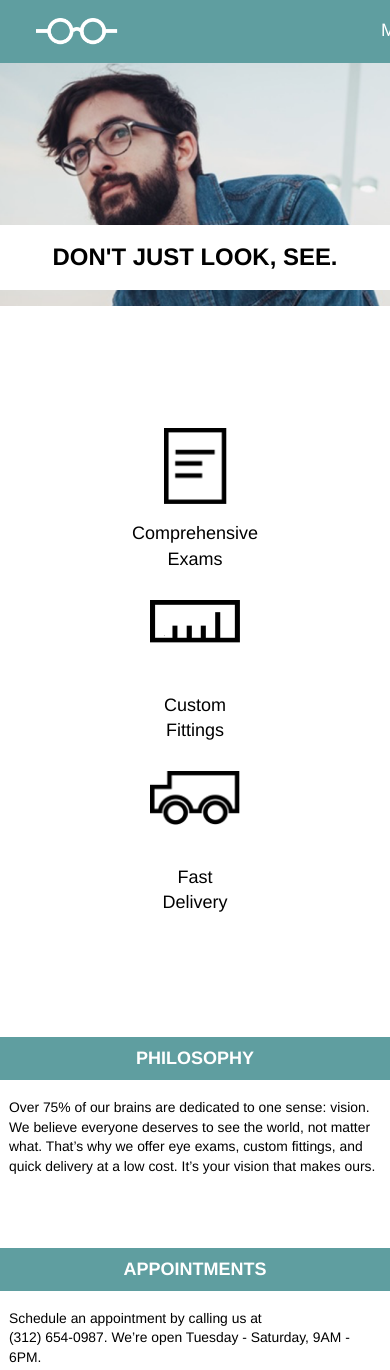
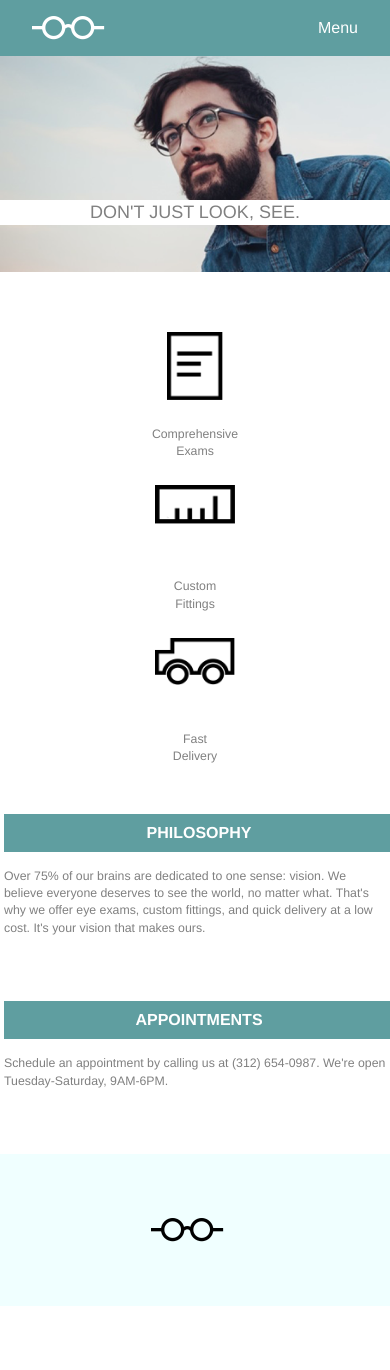
Before and after one commit to sophiekoffler/Tortoseshell-Optics, a plain HTML site: page index.html in a window 390 px wide. Shown: the top 1370 px of the page. After the commit the page ends 1306 px from the top, so only its background shows below. Drawn offline with Linux system fonts and the light colour scheme.

Commit message:
finished

```diff
--- a/index.html
+++ b/index.html
@@ -1,77 +1,80 @@
 <!DOCTYPE html>
 <html lang="en" dir="ltr">
   <head>
-    <meta charset="utf-8">
-    <meta name="viewport" content="width=device-width">
-    <title>Tortoiseshell Optics</title>
+    <meta charset="utf-8" content="width=device-width">
     <link href="./resources/css/reset.css" type="text/css" rel="stylesheet" />
     <link href="./resources/css/style.css" type="text/css" rel="stylesheet" />
+    <title>Tortoiseshell Optics</title>
   </head>
   <body>
-    <header >
-      <div id="headerC" class="container horizontal  ">
+    <div id="banner" >
+      <div class="container">
+      <header class="horizontal">
         <div id="logo" class="horizontal">
-          <img src="./resources/logo-white.png">
-          <span>Tortoiseshell Optics</span>
+          <img src="./resources/logo-white.png" >
+          <span class="desktop">Tortoiseshell Optics</span>
         </div><!-- logo -->
-        <nav class="desktop">
-          <ul class="horizontal">
-            <li><a href="#">Services</a></li>
-            <li><a href="#">Products</a></li>
-            <li><a href="#">Contact</a></li>
+        <nav  class="desktop">
+          <ul >
+            <li><a href="">Services</a></li>
+            <li><a href="">Products</a><li>
+            <li><a href="">Contact</a></li>
           </ul>
+
         </nav>
         <nav class="mobile">
           <ul>
-            <li><a href="#">Menu</a></li>
+            <li><a href="">Menu</a></li>
           </ul>
         </nav>
-      </div> <!-- headerC -->
-        <div id="banner" class="horizontal container">
-          <span>DON'T JUST LOOK, SEE.</span>
+        </header>
+        <div id="ad" >
+      <span class="desktop" >DON'T JUST LOOK, SEE.</span>
+      </div><!-- ad -->
+      <div id="mad" class="mobile">
+      <p  >DON'T JUST LOOK, SEE.</p>
+      </div>
+
+      </div>
     </div><!-- banner -->
-    </header>
-    <main class="container">
-      <div id="serviceC" class="horizontal">
+    <div id="services" class="container horizontal">
       <div id="s1" class="service vertical">
-          <img src="./resources/paper-icon.png" />
-            <div class="serviceInfo">
+        <img src="./resources/paper-icon.png" >
+        <div>
           <p>Comprehensive</p>
           <p>Exams</p>
         </div>
       </div><!-- s1 -->
       <div id="s2" class="service vertical">
-          <img src="./resources/ruler-icon.png"/ >
-            <div class="serviceInfo">
+        <img src="./resources/ruler-icon.png" >
+        <div>
           <p>Custom</p>
           <p>Fittings</p>
         </div>
       </div><!-- s2 -->
       <div id="s3" class="service vertical">
-          <img src="./resources/truck-icon.png"/ >
-            <div class="serviceInfo">
+        <img src="./resources/truck-icon.png" >
+        <div>
           <p>Fast</p>
           <p>Delivery</p>
         </div>
       </div><!-- s3 -->
-      </div><!-- serviceC -->
-      <div id="infoC" class="horizontal">
-        <div id="philC" class="vertical info">
-          <h3 class="infoLabel">PHILOSOPHY</h3>
-          <p>Over 75% of our brains are dedicated to one sense: vision. We believe everyone deserves to see the world, not matter what. That’s why we offer eye exams, custom fittings, and quick delivery at a low cost. It’s your vision that makes ours.</p>
-        </div><!-- philC -->
-        <div id="apptC" class="vertical info">
-          <h3 class="infoLabel">APPOINTMENTS</h3>
-          <p>Schedule an appointment by calling us at</p>
-          <p> (312) 654-0987. We’re open Tuesday - Saturday, 9AM - 6PM. </p>
-        </div><!-- apptC -->
-      </div><!-- infoC -->
-
-    </main>
-    <footer class="horizontal">
-      <img src="./resources/logo-black.png" >
-      <p> Copyright Tortoiseshell Optics</p>
-      </div>
+    </div><!-- services-->
+    <div id="info" class="container horizontal">
+      <div id="i1" class="info">
+        <p class="span">PHILOSOPHY</p>
+        <p>Over 75% of our brains are dedicated to one sense: vision. We believe everyone
+          deserves to see the world, no matter what. That's why we offer eye exams, custom fittings, and quick delivery at a low cost. It's your vision that makes ours.</p>
+      </div><!-- i1 -->
+      <div id="i2" class="info">
+        <p class="span">APPOINTMENTS</p>
+        <p>Schedule an appointment by calling us at (312) 654-0987. We're open
+        Tuesday-Saturday, 9AM-6PM.</p>
+      </div><!-- i2 -->
+    </div><!-- info -->
+    <footer class="container horizontal">
+      <img src="./resources/logo-black.png">
+      <p class="desktop">Copyright Tortoiseshell Optics</p>
     </footer>
   </body>
 </html>
--- a/resources/css/style.css
+++ b/resources/css/style.css
@@ -1,135 +1,134 @@
-body,html{font-size: 18px}
+body {font-size: 18px;
+      line-height: 1.4;
+      font-family:Helvetica;
+      color:grey;}
 
-body{font-family: Helvetica;
-    line-height: 1.4;
-    margin:0 auto;}
-
-.mobile {display:none;}
-.container {width:960px;margin:0 auto;}
-
+.horizontal {display:flex;}
 .vertical {display:flex;
           flex-direction: column;}
-
-.horizontal {display: flex;
-            flex-direction: row;}
-
-header {background-image:url("./../main banner background.png");
-      background-position: center;
+.container {margin:0 auto;
+            max-width: 960px;}
+.mobile {display:none;}
+#banner {background-image: url("./../mainbannerbackground.png");
+        background-size: cover;
         background-repeat: no-repeat;
-        height:30rem;
-        background-size: cover;
+        height:31rem;
         padding-top:1rem;
-        width:100%;
-        overflow:auto;}
-
-#headerC {justify-content: space-between;
-          padding:1rem 2rem;
-          background-color:cadetblue;
-          color:white;
 
         }
-#logo {justify-content: center;}
-#headerC img{height:1.5rem;
-              padding-right:1rem;
+header {background-color:cadetblue;
+        color: white;
+        font-size: 1rem;
+        padding: 1rem 2rem;
+        justify-content: space-between;
+        align-items: center;
         }
-nav ul li a{text-decoration: none;
+header nav ul {list-style: none;}
+header nav ul li {
+                  padding-right:2rem;
+                  display: inline;}
+a {text-decoration:none;
   color:white;}
-nav ul li {padding-right:2rem;}
-nav ul li:last-of-type{padding-right: 0;}
+header nav ul li:last-of-type {padding-right:0;}
+header img {height:1.5rem;
+            margin-right:1rem;}
+#ad {
+      margin-top:11rem;
+      margin-right:0rem;
+      text-align: right;
+    }
+#ad span{font-weight: bold;
+              font-size:2rem;
+              line-height: 1.2;
+              padding: 1.5rem 5rem;
+              background-color:white;
+              color:grey;
+              margin-right:-2rem;
+              }
+#logo {align-items: center;}
+.service {height:8rem;
+          padding-right:6rem;
+          justify-content: space-between;
+          align-items: center;
+          text-align:center;}
+.service:last-of-type{padding-right:0;}
+#services {padding:3rem 0;
+          justify-content: center;}
+#s1 img {width:3.5rem;}
+#s2 img, #s3 img {width:5rem;}
+#info {justify-content: center;
+      margin-bottom:5rem;
 
-#banner span {font-weight: bold;
-    font-size: 2rem;
-    line-height: 1.2;
-    padding:1.5rem 5rem 1.5rem 5rem;
-    background-color: white;
-    color:black;    }
-
-#banner {margin-top:10rem;
-        flex-direction: row-reverse;}
-
-#serviceC {justify-content: center;
-          padding:3rem 0 3rem 0;}
-.service {justify-content: space-between;
-          align-items: center;
-          height: 8rem;
-          margin-right:6rem;}
-
-.service:last-of-type {margin-right:0}
-
-#s3 img,#s2 img {max-width: 5rem;}
-#s1 img {max-width: 3.5rem;}
-
-.serviceInfo{text-align: center;}
-
-.service:last-of-type{margin-right:0;}
-#infoC {justify-content: center;}
-.info {width:35%;
-      margin-right:5%;}
-.info:last-of-type {margin-right:0;}
-.infoLabel {background-color:cadetblue;
+      }
+#info .span {background-color:cadetblue;
             color:white;
-            padding:0.5rem 0 0.5rem 1.25rem;
+            padding:.5rem 0 .5rem 1.25rem;
             width:10rem;
             font-weight: bold;
             font-size: 1rem;
             margin-bottom:1rem;}
-main {margin-bottom:5rem;}
-footer{background-color: azure;
-      width:960px;
-      margin:5rem auto 0 auto;
-      align-items: center;}
+.info {width:35%;
+      padding-right:5%;}
+.info:last-of-type {padding-right:0;}
+footer {background-color:azure;
+        align-items: flex-end;
+        padding:4rem 0 4rem 4rem;
+        }
+footer img{margin-right:1rem;
+          height:1.5rem;}
 
-footer img {height: 1.5rem;
-            margin: 4rem 1rem 4rem 4rem }
-@media only screen and (max-width:1024px){
-  .container{width:100%}
-header {height:22rem;
+@media only screen and (max-width:960px){
+  #banner {height:22rem;
+
           padding-top:0;}
-#headerC {width:100%;}
-  #banner span{padding:0.75rem 4rem 0.75rem 4rem;
-            font-size: 1.33rem;}
-  #banner {margin-right:2rem;
-          margin-top:5rem;}
-      footer {width:100%;}
+          #ad {margin-top:8.55rem;
+            margin-right:6rem;
+          }
+          #ad span {padding:.75rem 4rem;
+                    font-size:1.33rem;
                   }
 
-@media only screen and (max-width:700px){
-  .desktop {display:none;}
-    .mobile {display:block;
 }
-    #logo span {display:none;}
+@media only screen and (max-width:640px){
+  .mobile {display:block;}
+  .desktop{display:none;}
+  .container{width: 100%;}
+  #banner {height:17rem;}
+  #ad {margin-top:9rem;}
+  #mad {width:100%;
+        background-color:white;
+      text-align: center;}
+  #ad p {
+        padding:1rem 0;
+        font-size: 1rem;
         }
+  #services {margin-top:3.77rem;
+            flex-direction: column;
+            align-items: center;
+            padding-top:0;}
+  .service {margin:0;
+              margin-bottom:1.54rem;
+            padding-right:0;}
+  .service:last-of-type{margin-bottom:0;}
+  .service p {font-size:0.77rem;
+              }
+  #info {flex-direction: column;
+        margin-bottom:0;}
+  .info {width:100%;
+        }
+  .info p{font-size: .77rem;
+          margin-bottom:4rem;
+          margin-left:.25rem;
+          margin-right:.25rem;
 
-@media only screen and (max-width:560px){
-  #banner span {color:black;
-              padding:1rem 0 1rem 0;
-              width:100%;
-              text-align:center;
           }
-  .container{width:100%}
-  header {height:17rem;
-          background-position:20%;}
-  #banner {margin-top:9rem;
+#info  .span {width:100%;
+    text-align: center;
+    padding:.5rem 0;
+        }
+  footer{width:100%;
       justify-content: center;
+      padding-left:0;
+      padding-right:0;
       }
- #serviceC {flex-direction: column;
-            justify-content: center;
-            align-items: center;
-            align-content:center;
-            margin:3.77rem 0 3.77rem 0;
-            font-family: 0.77rem;}
-.service {margin-bottom:1.54rem;
-
-          margin-right:0;}
-.service:last-of-type {margin-bottom:0;}
-#infoC {flex-direction:column;
-        font-size:0.77rem}
-#infoC p {padding:0 .5rem 0 .5rem;}
-.infoLabel,.info {width:100%;}
-.infoLabel {text-align: center;
-            padding:0.5rem 0;}
-#philC {margin: 0rem 0 4rem 0;}
-footer {justify-content: center;}
-footer p{display: none;}
-footer img {margin: 4rem 1rem;}
 }
```
Also changed, not shown: redline.jpg (added), resources/mainbannerbackground.png (added). Lines whose indentation alone changed are shown as unchanged.
